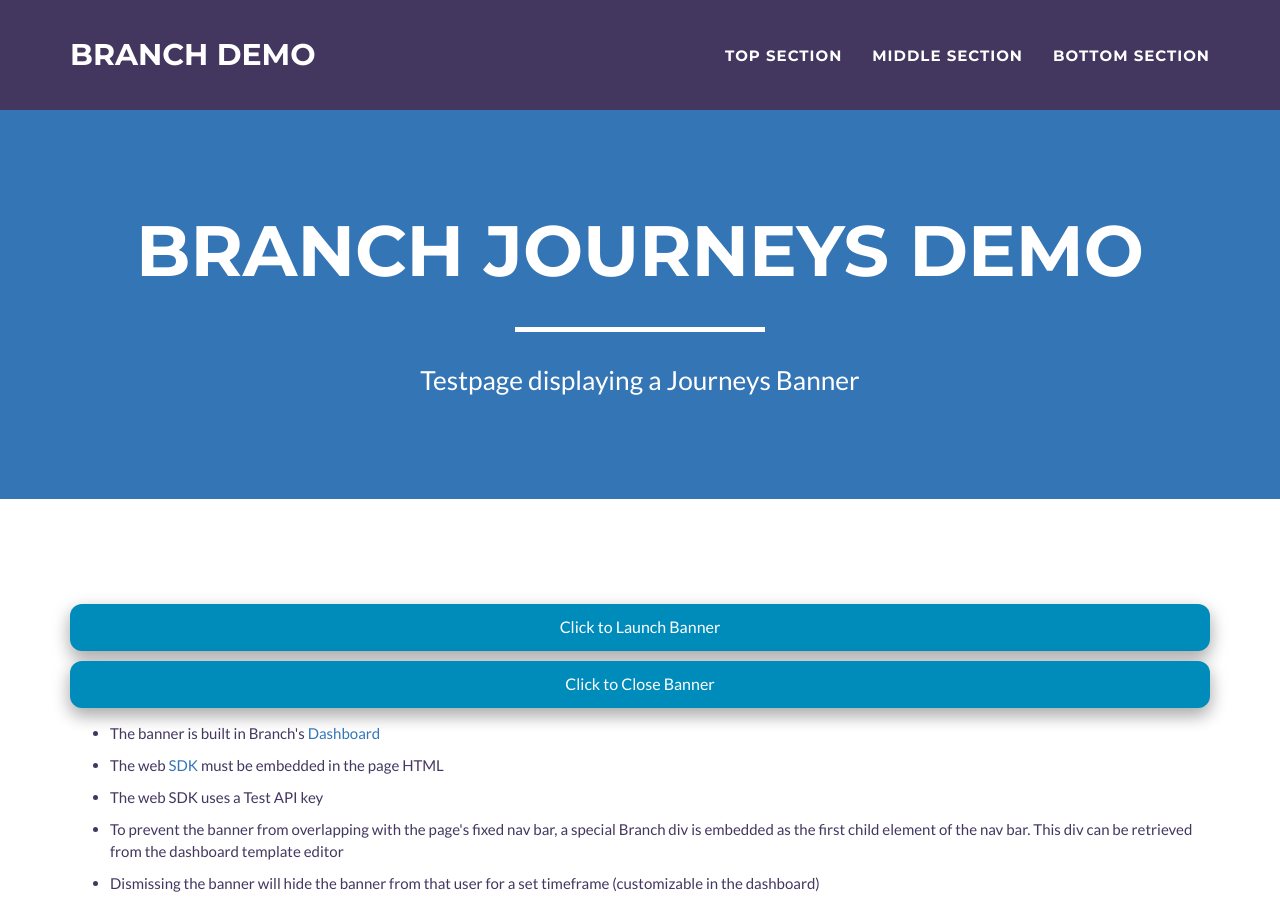
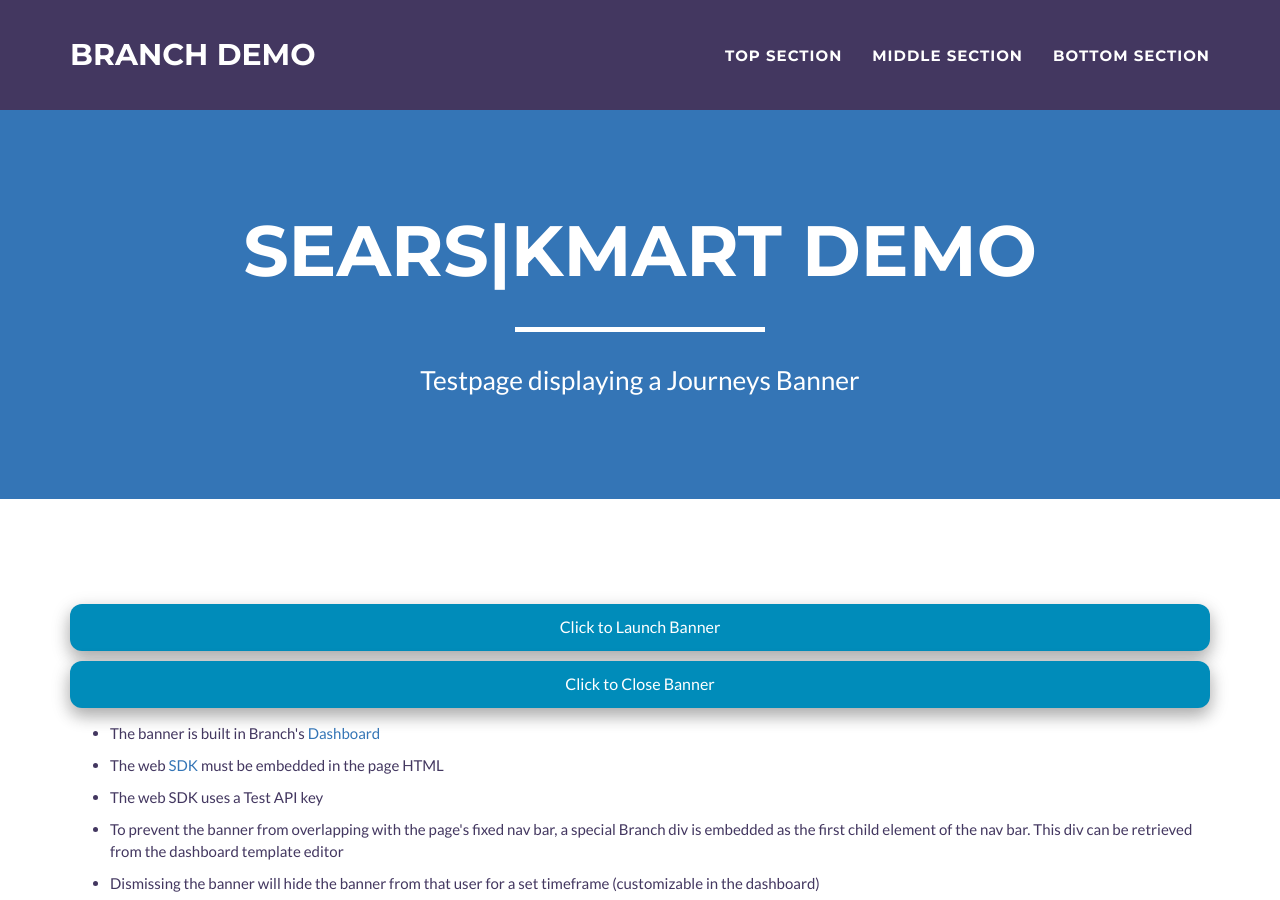
Before and after one commit to MikeKwon36/MikeKwon36.github.io, a Jekyll site: the page searskmart_testpage.html, which Jekyll copies as it is, in a window 1280 px wide and 900 px high. Built offline with Jekyll 4.4.1, drawn with Linux system fonts in a browser that asks for light colours.

Commit message:
testpage

```diff
--- a/searskmart_testpage.html
+++ b/searskmart_testpage.html
@@ -89,7 +89,7 @@
             <div class="row">
                 <div class="col-lg-12">
                     <div class="intro-text">
-                        <span class="name">Branch Journeys Demo</span>
+                        <span class="name">Sears|Kmart Demo</span>
                         <hr class="star-light">
                         <span class="skills">Testpage displaying a Journeys Banner</span>
                     </div>
```
